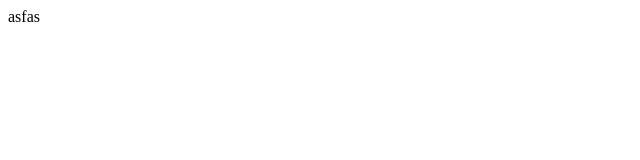
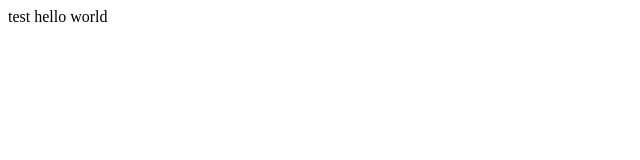
Before and after one commit to dimaksenchyn/test-1, a plain HTML site: page index.html in a window 1280 px wide. Shown: the full height of the page, 0-640 px from the left. Drawn offline with Linux system fonts and the light colour scheme.

Commit message:
test hello world

```diff
--- a/index.html
+++ b/index.html
@@ -7,6 +7,6 @@
     <title>Document</title>
 </head>
 <body>
-    asfas
+    test hello world
 </body>
 </html>
```
